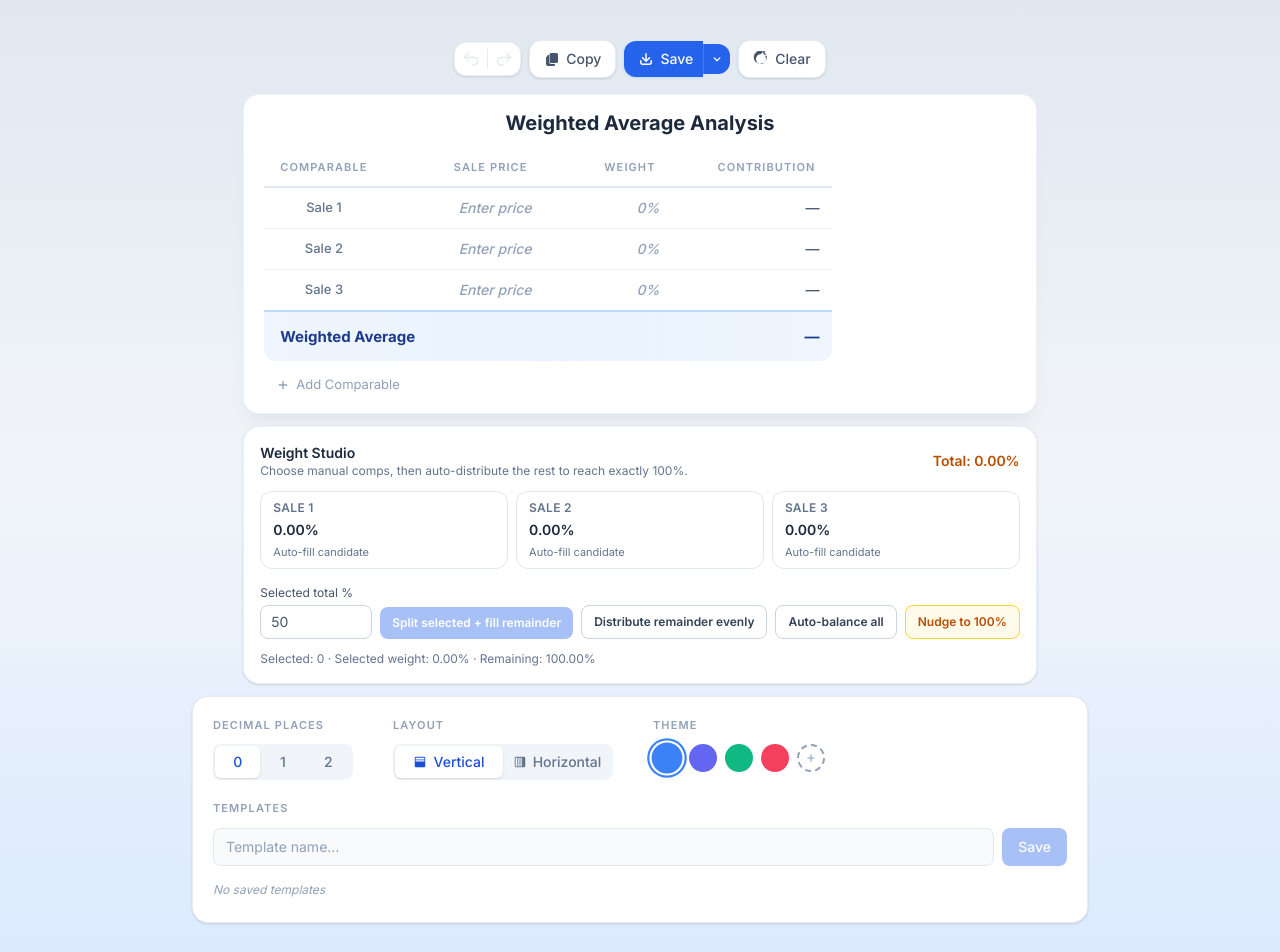
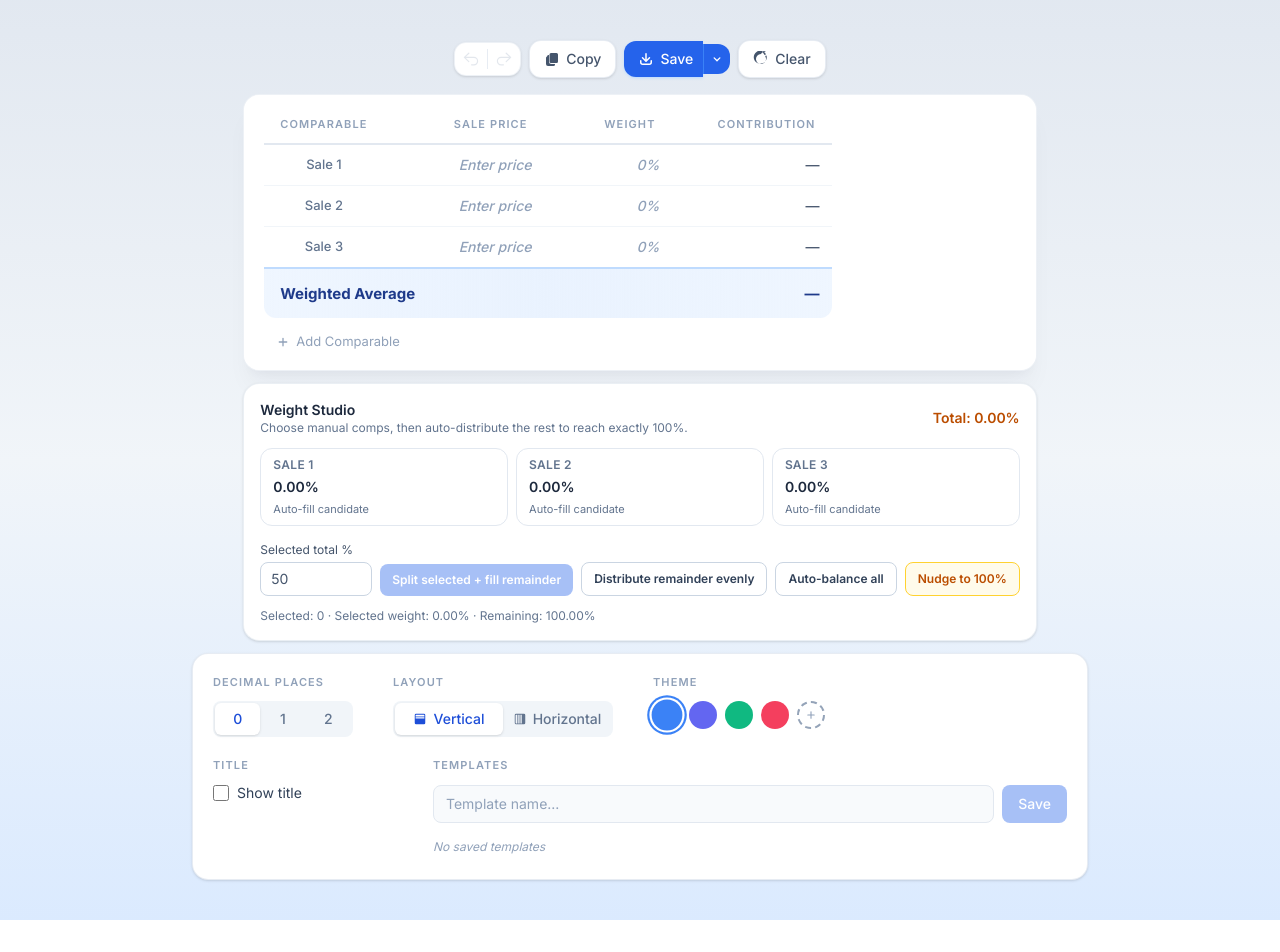
Before and after one commit to PairedSales/WeightedAverage, a Next.js app: page / in a window 1280 px wide. Shown: the top 952 px of the page. After the commit the page ends 920 px from the top, so only its background shows below. Built offline with nearby package versions, Linux system fonts and the light colour scheme.

Commit message:
Make title hidden by default with toggle option

```diff
--- a/components/OptionsDrawer.tsx
+++ b/components/OptionsDrawer.tsx
@@ -7,8 +7,10 @@ import TemplateManager from "./TemplateManager";
 interface OptionsDrawerProps {
   decimals: DecimalPrecision;
   layout: LayoutMode;
+  showTitle: boolean;
   onDecimalsChange: (d: DecimalPrecision) => void;
   onLayoutChange: (l: LayoutMode) => void;
+  onShowTitleChange: (show: boolean) => void;
   templates: Template[];
   onSaveTemplate: (name: string, state: AppState) => void;
   onLoadTemplate: (template: Template) => void;
@@ -21,8 +23,10 @@ interface OptionsDrawerProps {
 export default function OptionsDrawer({
   decimals,
   layout,
+  showTitle,
   onDecimalsChange,
   onLayoutChange,
+  onShowTitleChange,
   templates,
   onSaveTemplate,
   onLoadTemplate,
@@ -158,6 +162,23 @@ export default function OptionsDrawer({
               </div>
             </div>
 
+            {/* Title */}
+            <div className="min-w-[180px]">
+              <p className="text-[11px] font-semibold text-slate-400 uppercase tracking-widest mb-2.5">
+                Title
+              </p>
+              <label className="flex items-center gap-2 text-sm text-slate-700 cursor-pointer select-none">
+                <input
+                  type="checkbox"
+                  tabIndex={-1}
+                  checked={showTitle}
+                  onChange={(e) => onShowTitleChange(e.target.checked)}
+                  className="rounded border-slate-300 text-accent-600 focus:ring-accent-500 w-4 h-4 cursor-pointer"
+                />
+                Show title
+              </label>
+            </div>
+
             {/* Templates */}
             <div className="min-w-[240px] flex-1">
               <TemplateManager
--- a/components/WeightedAverageApp.tsx
+++ b/components/WeightedAverageApp.tsx
@@ -34,6 +34,14 @@ function defaultState(): AppState {
     decimals: 0,
     layout: "vertical",
     title: "Weighted Average Analysis",
+    showTitle: false,
+  };
+}
+
+function normalizeState(state: AppState): AppState {
+  return {
+    ...state,
+    showTitle: typeof state.showTitle === "boolean" ? state.showTitle : Boolean(state.title?.trim()),
   };
 }
 
@@ -59,7 +67,7 @@ export default function WeightedAverageApp() {
 
   useEffect(() => {
     const saved = loadSavedState();
-    resetState(saved ?? defaultState());
+    resetState(saved ? normalizeState(saved) : defaultState());
     setRememberLocationState(getRememberLocation());
 
     const savedTheme = loadThemeState();
@@ -148,6 +156,10 @@ export default function WeightedAverageApp() {
 
   const setTitle = useCallback((title: string) => {
     setState((prev) => ({ ...prev, title }));
+  }, [setState]);
+
+  const setShowTitle = useCallback((showTitle: boolean) => {
+    setState((prev) => ({ ...prev, showTitle }));
   }, [setState]);
 
 
@@ -455,6 +467,7 @@ export default function WeightedAverageApp() {
               ref={gridRef}
               className="bg-white rounded-2xl px-5 py-3 flex flex-col gap-2.5"
             >
+              {state.showTitle && (
                 <input
                   type="text"
                   value={state.title}
@@ -464,6 +477,7 @@ export default function WeightedAverageApp() {
                   spellCheck={false}
                   placeholder="Enter title..."
                 />
+              )}
 
               <SpreadsheetGrid
                 comps={state.comps}
@@ -487,8 +501,10 @@ export default function WeightedAverageApp() {
           <OptionsDrawer
             decimals={state.decimals}
             layout={state.layout}
+            showTitle={state.showTitle}
             onDecimalsChange={setDecimals}
             onLayoutChange={setLayout}
+            onShowTitleChange={setShowTitle}
             templates={templates}
             onSaveTemplate={saveTemplate}
             onLoadTemplate={handleLoadTemplate}
--- a/lib/types.ts
+++ b/lib/types.ts
@@ -13,6 +13,7 @@ export interface AppState {
   decimals: DecimalPrecision;
   layout: LayoutMode;
   title: string;
+  showTitle: boolean;
 }
 
 export interface Template {
```
Lines whose indentation alone changed are shown as unchanged.
